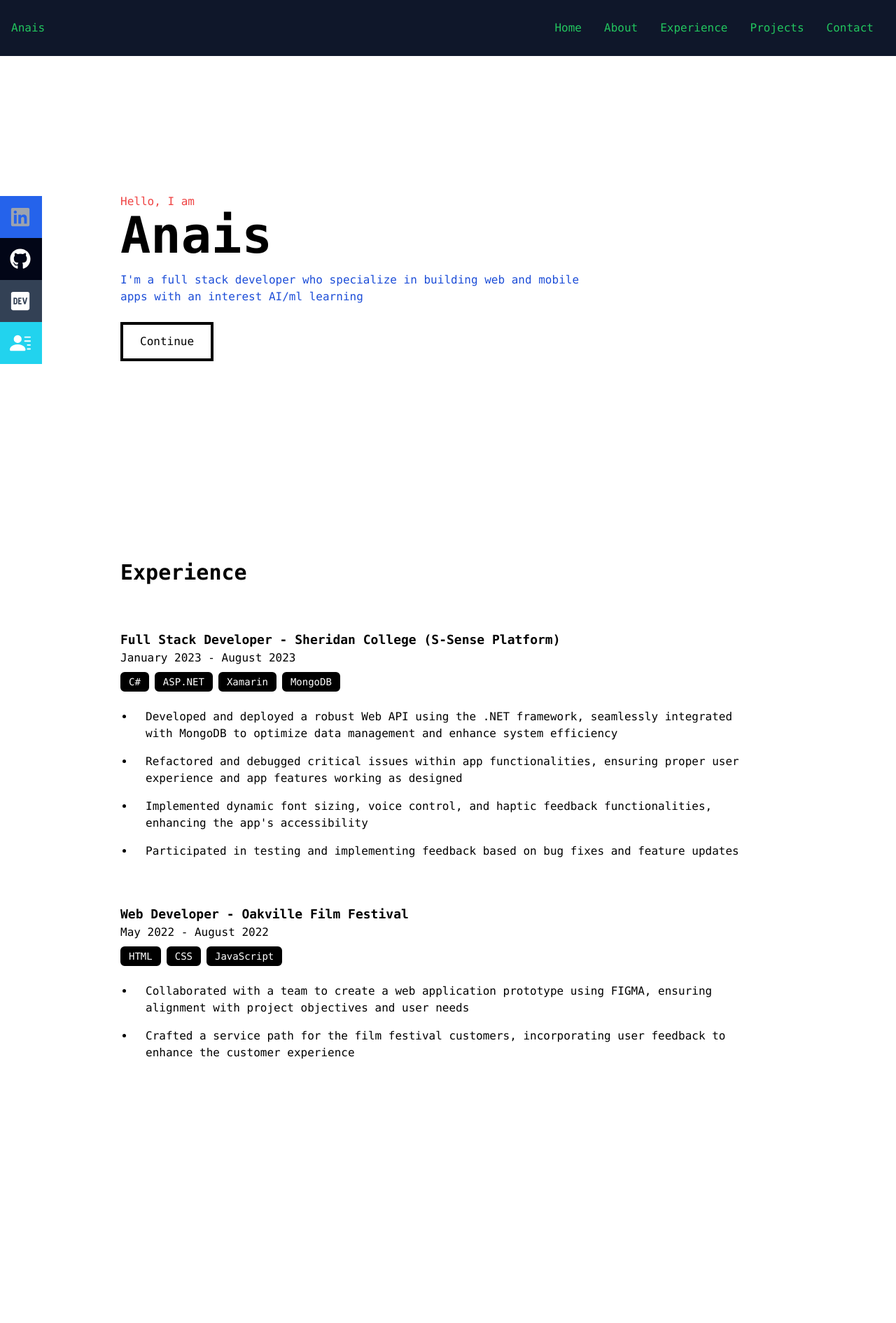
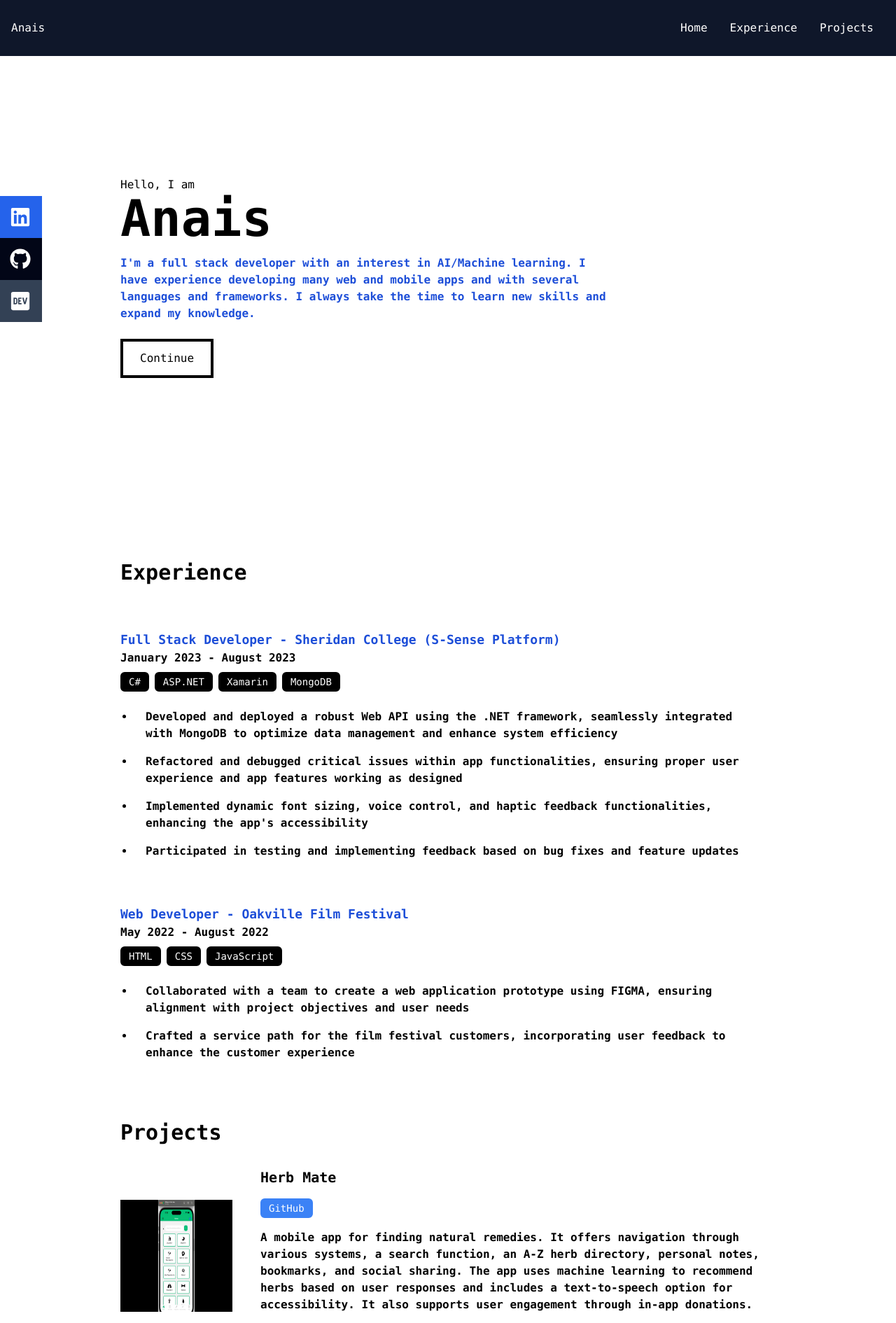
Before and after one commit to Anais-Z/Portfolio-Website, a React (Create React App) app: page / in a window 1280 px wide. Shown: the top 1890 px of the page at 70% size. Before the commit the page ends 1600 px from the top, so only its background shows below. Built offline with nearby package versions, Linux system fonts and the light colour scheme.

Commit message:
Commiting final changes

```diff
--- a/src/App.js
+++ b/src/App.js
@@ -1,6 +1,7 @@
 import Navbar from "./components/Navbar";
 import Home from "./components/Home";
 import Experience from "./components/Experience";
+import Projects from "./components/Projects"
 
 function App() {
   return (
@@ -8,6 +9,7 @@ function App() {
        <Navbar />
        <Home />
        <Experience />
+       <Projects />
     </div>
   );
 }
--- a/src/components/Experience.js
+++ b/src/components/Experience.js
@@ -12,9 +12,9 @@ const Experience = () => {
 
         </div>
         <div >
-            <p class="text-lg font-bold text-black">
+            <p class="text-lg font-bold text-blue-700">
                 Full Stack Developer - Sheridan College (S-Sense Platform)</p>
-            <p>January 2023 - August 2023</p>
+            <p className='font-bold'>January 2023 - August 2023</p>
 
             <div className='flex flex-row gap-2 text-white mt-2'>
                 <p className='border-4 border-black bg-black rounded-md text-sm text-center px-2'>C#</p>
@@ -24,7 +24,7 @@ const Experience = () => {
             </div>
 
 
-            <ul class="list-disc ml-5 mt-6 space-y-4">
+            <ul class="list-disc ml-5 mt-6 space-y-4 font-bold">
                 <li> Developed and deployed a robust Web API using the .NET framework, seamlessly integrated with MongoDB to optimize data management and enhance system efficiency </li>
                 <li> Refactored and debugged critical issues within app functionalities, ensuring proper user experience and app features working as designed</li>
                 <li> Implemented dynamic font sizing, voice control, and haptic feedback functionalities, enhancing the app's accessibility </li>
@@ -36,8 +36,8 @@ const Experience = () => {
         </div>
 
         <div>
-            <p class="text-lg font-bold text-black">Web Developer - Oakville Film Festival</p>
-            <p>May 2022 - August 2022</p>
+            <p class="text-lg font-bold text-blue-700">Web Developer - Oakville Film Festival</p>
+            <p className='font-bold'>May 2022 - August 2022</p>
 
             <div className='flex flex-row gap-2 text-white mt-2'>
                 <p className='border-4 border-black bg-black rounded-md text-sm text-center px-2'>HTML</p>
@@ -45,7 +45,7 @@ const Experience = () => {
                 <p className='border-4 border-black bg-black rounded-md text-sm text-center px-2'>JavaScript</p>
             </div>
 
-            <ul class="list-disc ml-5 mt-6 space-y-4">
+            <ul class="list-disc ml-5 mt-6 space-y-4  font-bold">
                 <li> Collaborated with a team to create a web application prototype using FIGMA, ensuring alignment with project objectives and user needs</li>
                 <li> Crafted a service path for the film festival customers, incorporating user feedback to enhance the customer experience</li>
 
--- a/src/components/Home.js
+++ b/src/components/Home.js
@@ -7,10 +7,11 @@ const Home = () => {
 
       {/** Container */}
       <div className='max-w-[1000px] mx-auto px-8 flex flex-col justify-center h-full'>
-        <p className='text-red-500'>Hello, I am</p>
+        <p className='text-black'>Hello, I am</p>
         <h1 className='text-4xl sm:text-7xl font-bold text-black'>Anais</h1>
-        <h2 className='text-blue-700 py-4 max-w-[700px]'>I'm a full stack developer who specialize in building web and mobile apps with an interest
-          AI/ml learning
+        <h2 className='text-blue-700 font-bold py-4 max-w-[700px]'>I'm a full stack developer with an interest in
+          AI/Machine learning. I have experience developing many web and mobile apps and with several languages and frameworks.
+          I always take the time to learn new skills and expand my knowledge.
         </h2>
 
         <div>
--- a/src/components/Navbar.js
+++ b/src/components/Navbar.js
@@ -10,7 +10,7 @@ const Navbar = () => {
     const handleClick = () => setNav(!nav)
 
   return (
-    <div className='fixed w-full h-[80px] flex justify-between items-center px-4 bg-slate-900 text-green-500'>
+    <div className='fixed w-full h-[80px] flex justify-between items-center px-4 bg-slate-900 text-white'>
         <div>
             <p style={{width: '90px'}}>Anais</p>
         </div>
@@ -19,10 +19,8 @@ const Navbar = () => {
 
             <ul className='hidden md:flex'>
                 <li>Home</li>
-                <li>About</li>
                 <li>Experience</li>
                 <li>Projects</li>
-                <li>Contact</li>
             </ul>
 
 
@@ -35,10 +33,8 @@ const Navbar = () => {
 
          <ul className={!nav ? 'hidden' : 'absolute top-0 left-0 w-full h-screen bg-slate-800 flex flex-col justify-center items-center'}>
                 <li className='py-6 text-4xl'>Home</li>
-                <li className='py-6 text-4xl' >About</li>
                 <li className='py-6 text-4xl'>Experience</li>
                 <li className='py-6 text-4xl'>Projects</li>
-                <li className='py-6 text-4xl'>Contact</li>
             </ul>
 
 
@@ -46,32 +42,27 @@ const Navbar = () => {
           <div className='hidden lg:flex fixed flex-col top-[35%] left-0'>
             <ul>
               <li className='w-[160px] h-[60px] flex justify-between items-center ml-[-100px] hover:ml-[-10px] duration-300 bg-blue-600'>
-                <a className='flex justify-between items-center w-full text-gray-400'
-                  href='/'>
+                <a className='flex justify-between items-center w-full text-white'
+                  href='https://www.linkedin.com/in/anais-zulfequar/'>
                     LinkedIn <FaLinkedin size={30}/>
                 </a>
               </li>
 
               <li className='w-[160px] h-[60px] flex justify-between items-center ml-[-100px] hover:ml-[-10px] duration-300  bg-slate-950'>
                 <a className='flex justify-between items-center w-full text-white'
-                  href='/'>
+                  href='https://github.com/Anais-Z'>
                     Github <FaGithub size={30}/>
                 </a>
               </li>
 
               <li className='w-[160px] h-[60px] flex justify-between items-center ml-[-100px] hover:ml-[-10px] duration-300  bg-slate-700'>
                 <a className='flex justify-between items-center w-full text-white'
-                  href='/'>
+                  href='https://devpost.com/anaiszed447?ref_content=user-portfolio&ref_feature=portfolio&ref_medium=global-nav'>
                     Devpost <FaDev size={30}/>
                 </a>
               </li>
 
-              <li className='w-[160px] h-[60px] flex justify-between items-center ml-[-100px] hover:ml-[-10px] duration-300  bg-cyan-400'>
-                <a className='flex justify-between items-center w-full text-white'
-                  href='/'>
-                    Resume <BsFillPersonLinesFill size={30}/>
-                </a>
-              </li>
+
             </ul>
           </div>
 
--- a/src/components/Projects.js
+++ b/src/components/Projects.js
@@ -31,7 +31,7 @@ const Projects = () => {
       </div>
 
       <div>
-        <p>
+        <p className='font-bold'>
           A mobile app for finding natural remedies. It offers navigation through various systems, a search function, an A-Z herb directory, personal notes, bookmarks, and social sharing. The app uses machine learning to recommend herbs based on user responses and includes a text-to-speech option for accessibility. It also supports user engagement through in-app donations.
         </p>
       </div>
@@ -60,7 +60,7 @@ const Projects = () => {
       </div>
 
       <div>
-        <p>
+        <p className='font-bold'>
           An e-commerce app enabling users to sign up, log in, select products, add items to a cart, and view store locations. Features include Firebase-based authentication, session management, and persistent cart storage. Users can view products, use geocoding, access a map view, and log out.
         </p>
       </div>
@@ -88,7 +88,7 @@ const Projects = () => {
       </div>
 
       <div>
-        <p>
+        <p className='font-bold'>
           A comprehensive app providing access to Sheridan's resources and services. Features include user authentication, resource management, and interactive tools for students and staff.
         </p>
       </div>
```
